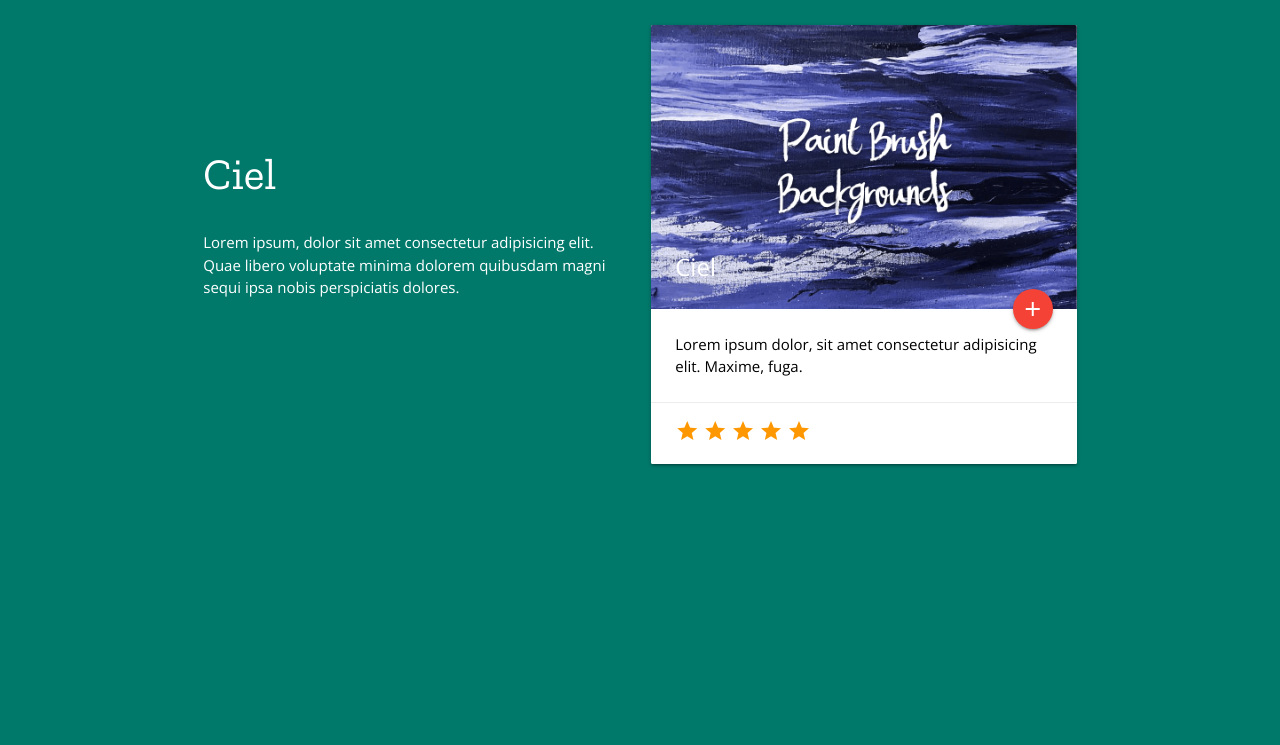
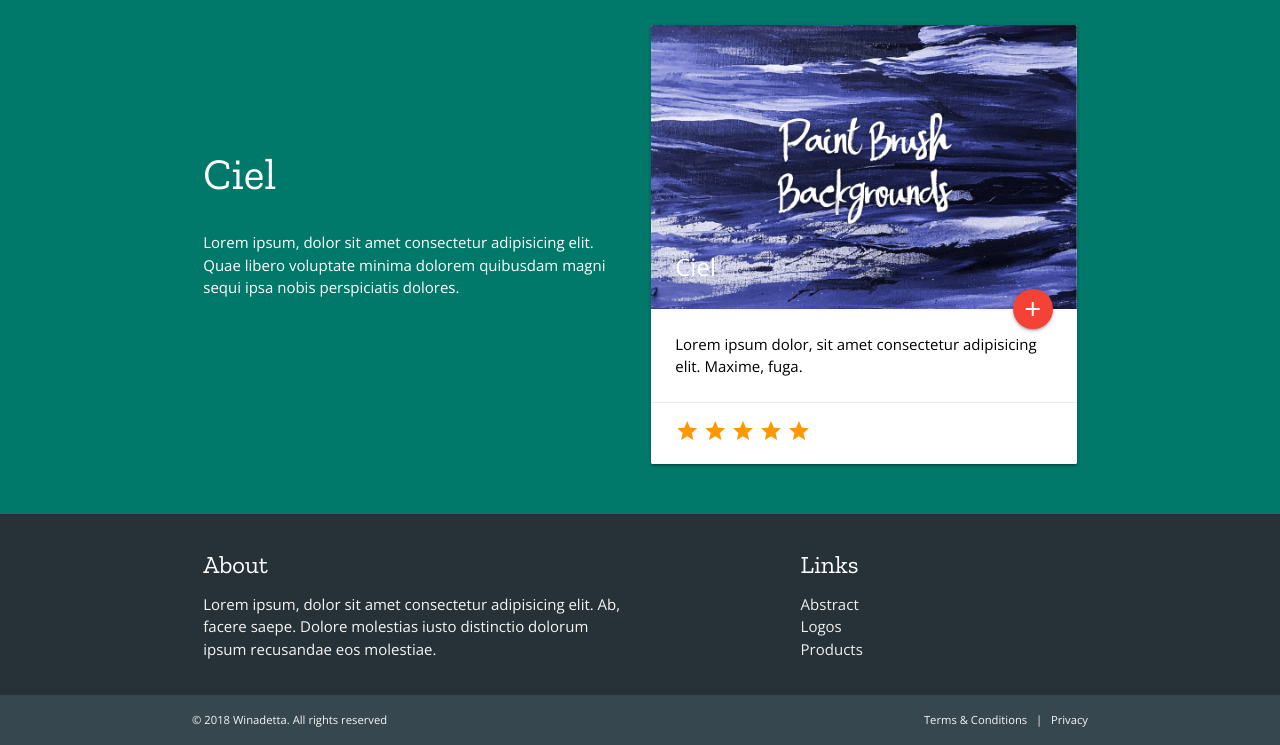
Before and after one commit to balazimichal/materializecss-winadetta, a plain HTML site: page index.html in a window 1280 px wide. Shown: the part 1261-2006 px from the top of the page. Before the commit the page ends 1775 px from the top, so only its background shows below. Drawn offline with nearby package versions, Linux system fonts and the light colour scheme.

Commit message:
feat - footer
Added footer with copyright section.

```diff
--- a/index.html
+++ b/index.html
@@ -145,6 +145,37 @@
     </section>
 
 
+    <!-- FOOTER -->
+    <footer class="page-footer blue-grey darken-4">
+        <div class="container">
+            <div class="row">
+                <div class="col l6 s12">
+                    <h5 class="white-text">About</h5>
+                    <p class="grey-text text-lighten-4">Lorem ipsum, dolor sit amet consectetur adipisicing elit. Ab,
+                        facere saepe. Dolore molestias iusto distinctio dolorum ipsum recusandae eos molestiae.</p>
+                </div>
+                <div class="col l4 offset-l2 s12">
+                    <h5 class="white-text">Links</h5>
+                    <ul>
+                        <li><a class="grey-text text-lighten-3" href="abstract.html">Abstract</a></li>
+                        <li><a class="grey-text text-lighten-3" href="logos.html">Logos</a></li>
+                        <li><a class="grey-text text-lighten-3" href="products.html">Products</a></li>
+                    </ul>
+                </div>
+            </div>
+        </div>
+        <div class="footer-copyright blue-grey darken-3">
+            <div class="container">
+                <small class="grey-text text-lighten-4 left">
+                    &copy; 2018 Winadetta. All rights reserved
+                </small>
+                <small class="grey-text text-lighten-4 right">
+                    Terms &amp; Conditions &nbsp; | &nbsp; Privacy
+                </small>
+            </div>
+        </div>
+    </footer>
+
     <!-- SCRIPTS -->
     <script src="https://ajax.googleapis.com/ajax/libs/jquery/3.3.1/jquery.min.js"></script>
     <script type="text/javascript" src="js/materialize.min.js"></script>
```
